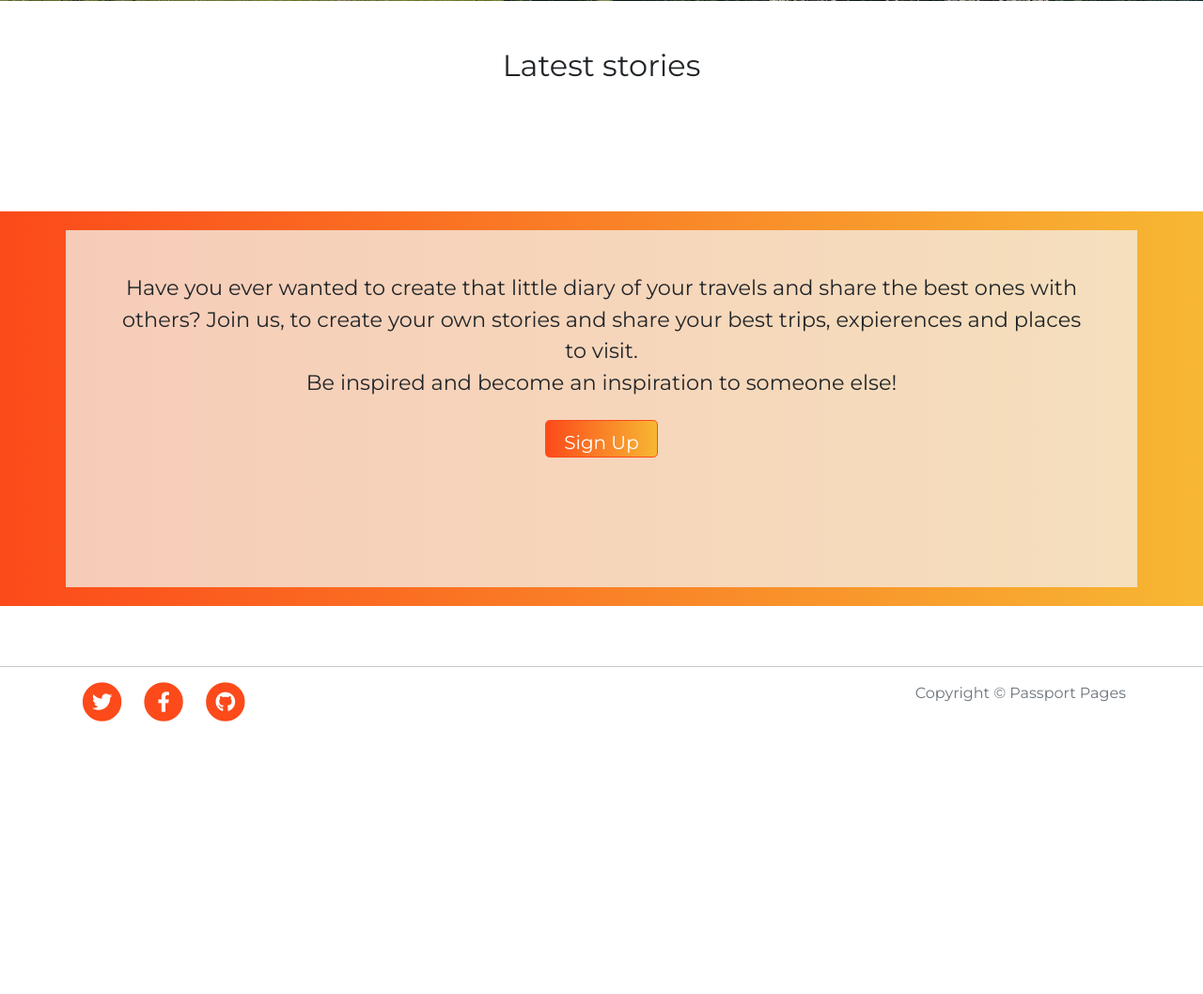
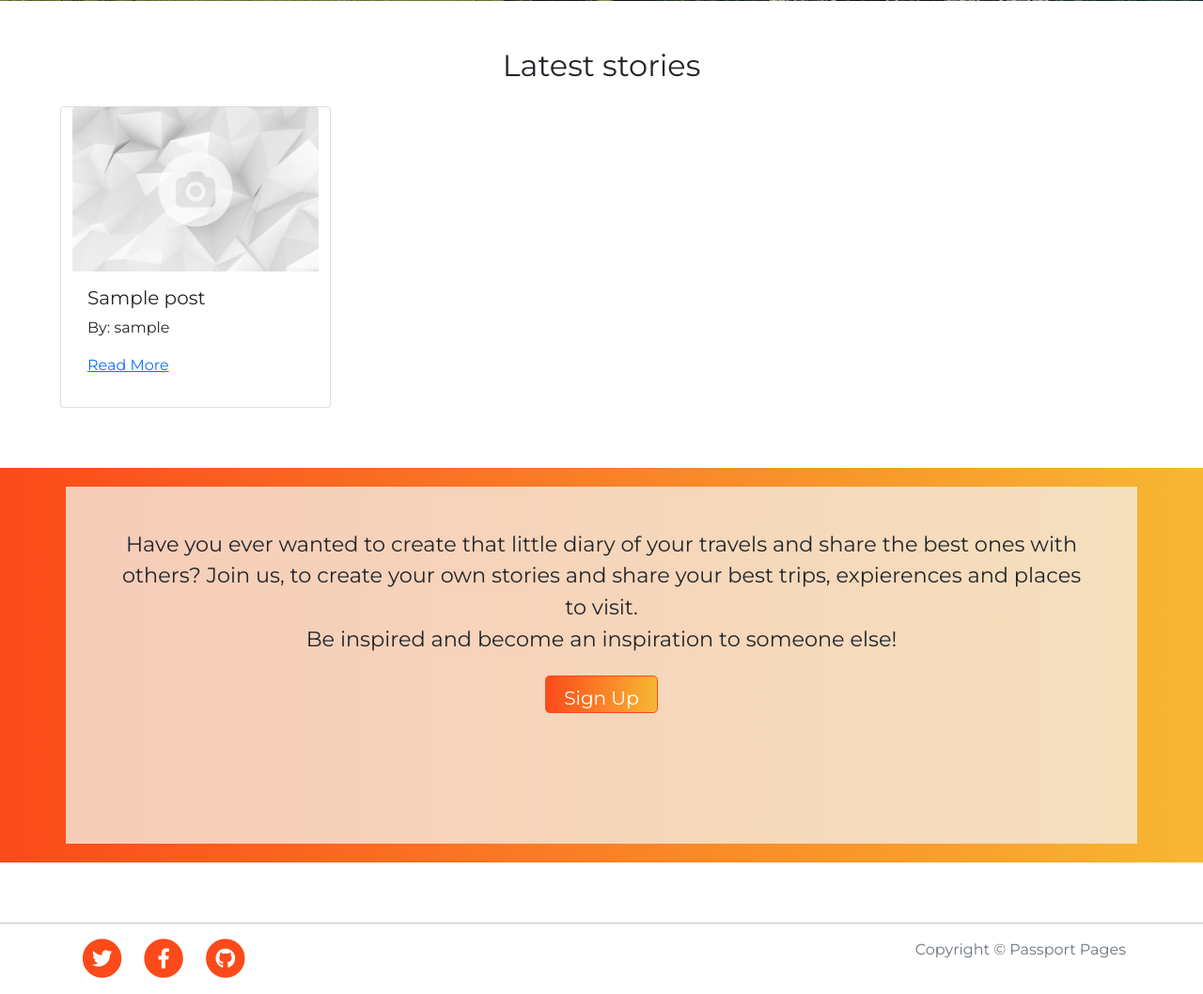
Before and after one commit to AiGaA/passport-pages, a Django app: page / in a window 1280 px wide. Shown: the part 613-1671 px from the top of the page at 94% size. Before the commit the page ends 1381 px from the top, so only its background shows below. Run offline with Django 3.2, Linux system fonts and the light colour scheme; tables that the repository leaves empty hold one stand-in row (values such as "Sample post").

Commit message:
Fix display card to main page

```diff
--- a/blog/models.py
+++ b/blog/models.py
@@ -26,9 +26,14 @@ class Post(models.Model):
     def number_of_likes(self):
         return self.likes.count()
 
+    def publish(self):
+        self.published_date = timezone.now()
+        self.save()
+
 
 class Comment(models.Model):
-    post = models.ForeignKey(Post, on_delete=models.CASCADE, related_name='comments')
+    post = models.ForeignKey(
+        Post, on_delete=models.CASCADE, related_name='comments')
     author = models.CharField(max_length=80)
     content = models.TextField()
     created_on = models.DateTimeField(auto_now_add=True)
--- a/blog/views.py
+++ b/blog/views.py
@@ -5,8 +5,10 @@ from .models import Post
 # Create your views here.
 
 
-def home(request):
-    return render(request, 'blog/index.html')
+class HomePage(generic.ListView):
+    model = Post
+    queryset = Post.objects.order_by('-created_on')
+    template_name = 'blog/index.html'
 
 
 class PostList(generic.ListView):
--- a/passportpages/urls.py
+++ b/passportpages/urls.py
@@ -19,7 +19,7 @@ from blog import views
 
 urlpatterns = [
     path('admin/', admin.site.urls),
-    path('', views.home, name='home'),
+    path('', views.HomePage.as_view(), name='home'),
     path('accounts/', include('allauth.urls')),
     path('add_post/', views.add_post, name='add_post'),
     path('all_posts/', views.PostList.as_view(), name='all_posts'),
--- a/templates/blog/base.html
+++ b/templates/blog/base.html
@@ -152,9 +152,5 @@
         </div>
       </div>
     </footer>
-
-    <script>
-      $("#copyright").text(new Date().getFullYear());
-    </script>
   </body>
 </html>
--- a/templates/blog/index.html
+++ b/templates/blog/index.html
@@ -6,73 +6,31 @@
   </div>
 </div>
 
-<div class="container card-container">
+<div class="container-fluid">
+  <div class="row">
+    <!-- Blog Entries Column -->
+    <div class="col-12 mt-3 left">
       <div class="row">
         {% for post in post_list %}
-    <div class="col-md-4">
-      <div class="card mb-4">
+        <div class="card" style="width: 18rem;">
+            <img src="/static/images/placeholder-img.png" class="card-img-top" alt="placeholder image">
             <div class="card-body">
-          <div class="image-container">
-            {% if "placeholder" in post.featured_image.url %}
-            <img
-              class="card-img-top"
-              src="https://codeinstitute.s3.amazonaws.com/fullstack/blog/default.jpg"
-            />
-            {% else %}
-            <img class="card-img-top" src=" {{ post.featured_image.url }}" />
-            {% endif %}
-            <div class="image-flash">
-              <p class="author">Author: {{ post.author }}</p>
+                <h5 class="card-title">{{ post.title }}</a></h5>
+                <p class="card-text">By: {{ post.author }}</p>
+                <p><a href="{% url 'post_detail' post.pk %}">Read More</a></p>
             </div>
         </div>
-          <a href="#" class="post-link">
-            <h2 class="card-title">{{ post.title }}</h2>
-            <p class="card-text">{{ post.excerpt }}</p>
-          </a>
-          <hr />
-          <p class="card-text text-muted h6">
-            {{ post.created_on}} <i class="far fa-heart"></i> {{
-            post.number_of_likes }}
-          </p>
+        {% endfor %}
       </div>
     </div>
   </div>
-    {% if forloop.counter|divisibleby:3 %}
 </div>
-  <div class="row">
-    {% endif %} {% endfor %}
 
-    <!-- <div class="card">
-        <img
+<!-- <img
                 class="card-img-top"
                 src="/static/images/placeholder-img.png"
                 alt="Card image cap"
-        />
-        <div class="card-body">
-          <h5 class="card-title">Card title</h5>
-          <p class="card-text author">By</p>
-          <p class="card-text">
-            <small class="text-muted">Posted on </small>
-          </p>
-        </div>
-      </div> -->
-
-    <!-- <div class="card">
-        <img
-          class="card-img-top"
-          src="/static/images/placeholder-img.png"
-          alt="Card image cap"
-        />
-        <div class="card-body">
-          <h5 class="card-title">Card title</h5>
-          <p class="card-text author">By</p>
-          <p class="card-text">
-            <small class="text-muted">Posted on </small>
-          </p>
-        </div>
-      </div> -->
-  </div>
-</div>
+              /> -->
 
 <div class="jumbotron d-flex align-items-center justify-content-center">
   <div class="container text-center">
```
Also changed, not shown: templates/blog/add_post.html (+27 -16 lines). Lines whose indentation alone changed are shown as unchanged.
